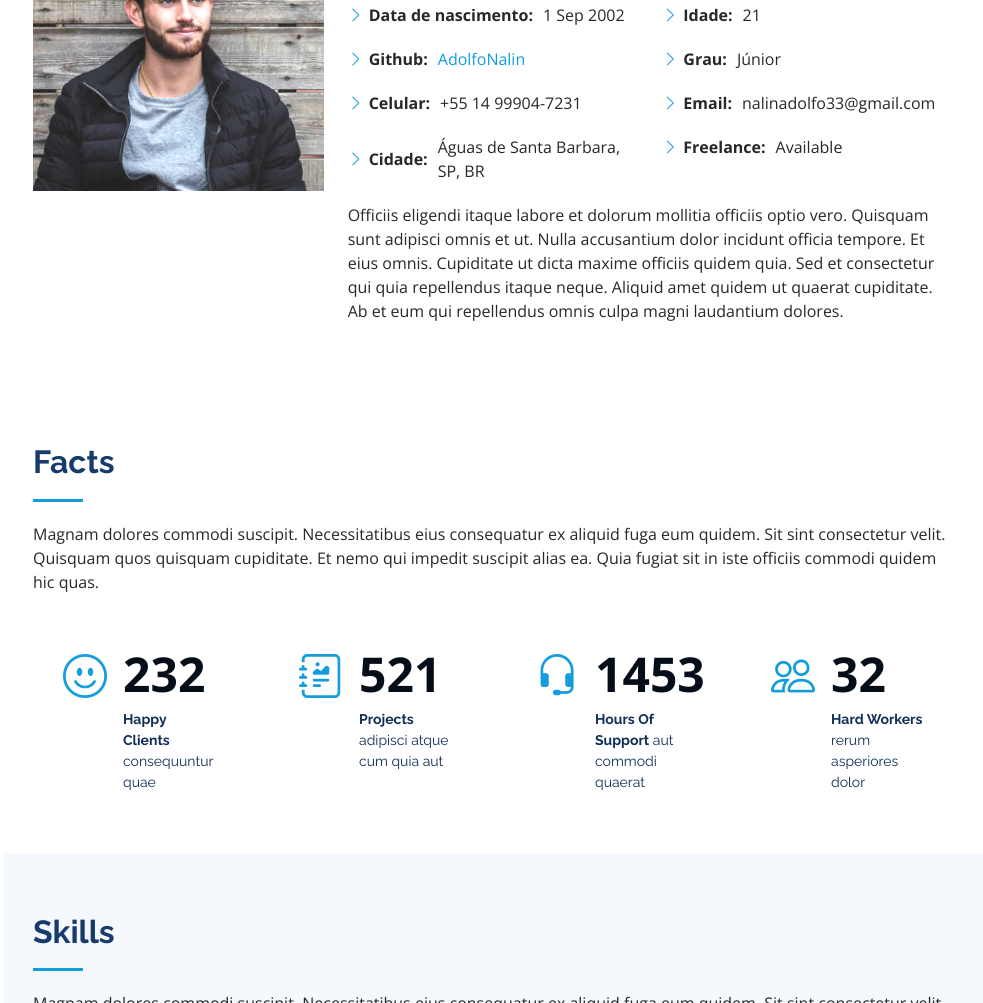
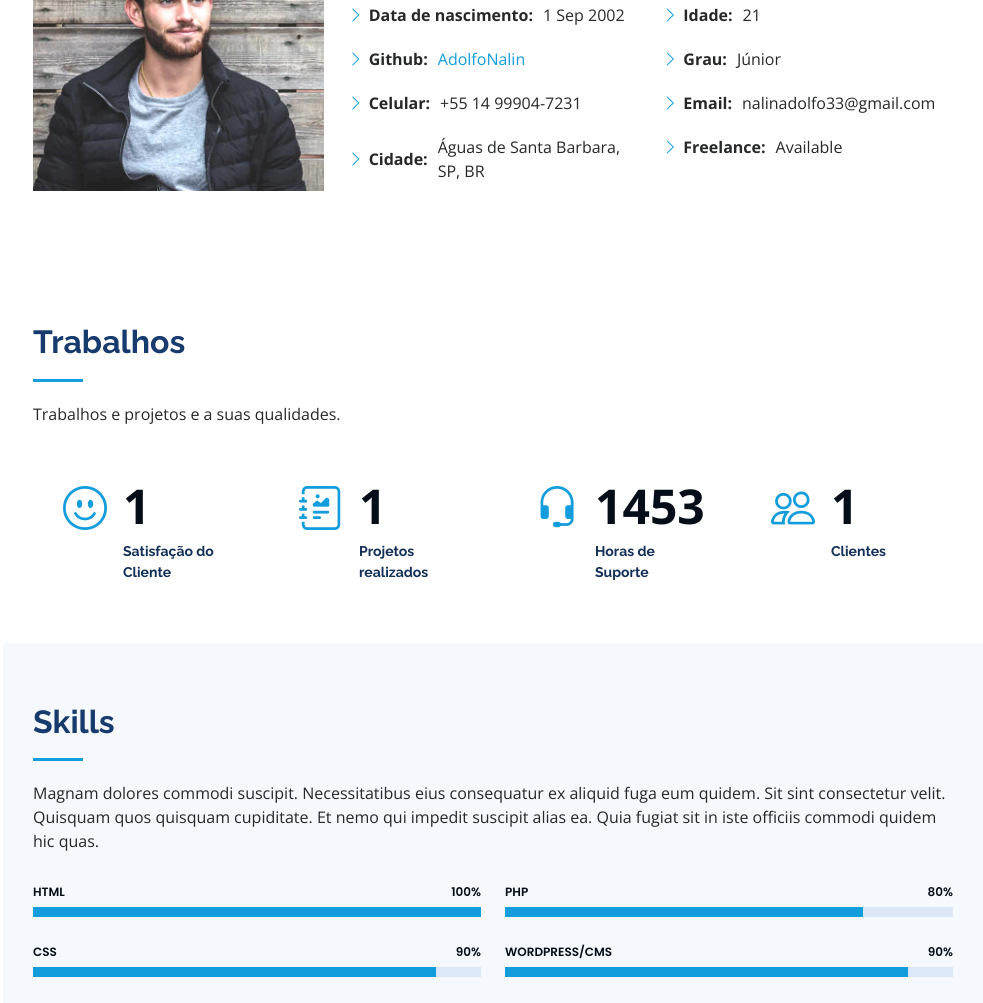
Before and after one commit to AdolfoNalin/Portifolios, a plain HTML site: page iPortfolio/index.html in a window 1280 px wide. Shown: the part 1110-2113 px from the top of the page, without its empty margins (297-1280 px from the left). Drawn offline with nearby package versions, Linux system fonts and the light colour scheme.

Commit message:
Modificando as facts (Trabalhos)

```diff
--- a/iPortfolio/index.html
+++ b/iPortfolio/index.html
@@ -119,13 +119,8 @@
                 </ul>
               </div>
             </div>
-            <p>
-              Officiis eligendi itaque labore et dolorum mollitia officiis optio vero. Quisquam sunt adipisci omnis et ut. Nulla accusantium dolor incidunt officia tempore. Et eius omnis.
-              Cupiditate ut dicta maxime officiis quidem quia. Sed et consectetur qui quia repellendus itaque neque. Aliquid amet quidem ut quaerat cupiditate. Ab et eum qui repellendus omnis culpa magni laudantium dolores.
-            </p>
           </div>
         </div>
-
       </div>
     </section><!-- End About Section -->
 
@@ -134,8 +129,8 @@
       <div class="container">
 
         <div class="section-title">
-          <h2>Facts</h2>
-          <p>Magnam dolores commodi suscipit. Necessitatibus eius consequatur ex aliquid fuga eum quidem. Sit sint consectetur velit. Quisquam quos quisquam cupiditate. Et nemo qui impedit suscipit alias ea. Quia fugiat sit in iste officiis commodi quidem hic quas.</p>
+          <h2>Trabalhos</h2>
+          <p>Trabalhos e projetos e a suas qualidades.</p>
         </div>
 
         <div class="row no-gutters">
@@ -143,16 +138,16 @@
           <div class="col-lg-3 col-md-6 d-md-flex align-items-md-stretch" data-aos="fade-up">
             <div class="count-box">
               <i class="bi bi-emoji-smile"></i>
-              <span data-purecounter-start="0" data-purecounter-end="232" data-purecounter-duration="1" class="purecounter"></span>
-              <p><strong>Happy Clients</strong> consequuntur quae</p>
+              <span data-purecounter-start="0" data-purecounter-end="1" data-purecounter-duration="1" class="purecounter"></span>
+              <p><strong>Satisfação do Cliente</strong></p>
             </div>
           </div>
 
           <div class="col-lg-3 col-md-6 d-md-flex align-items-md-stretch" data-aos="fade-up" data-aos-delay="100">
             <div class="count-box">
               <i class="bi bi-journal-richtext"></i>
-              <span data-purecounter-start="0" data-purecounter-end="521" data-purecounter-duration="1" class="purecounter"></span>
-              <p><strong>Projects</strong> adipisci atque cum quia aut</p>
+              <span data-purecounter-start="0" data-purecounter-end="1" data-purecounter-duration="1" class="purecounter"></span>
+              <p><strong>Projetos realizados</strong></p>
             </div>
           </div>
 
@@ -160,15 +155,15 @@
             <div class="count-box">
               <i class="bi bi-headset"></i>
               <span data-purecounter-start="0" data-purecounter-end="1453" data-purecounter-duration="1" class="purecounter"></span>
-              <p><strong>Hours Of Support</strong> aut commodi quaerat</p>
+              <p><strong>Horas de Suporte</strong></p>
             </div>
           </div>
 
           <div class="col-lg-3 col-md-6 d-md-flex align-items-md-stretch" data-aos="fade-up" data-aos-delay="300">
             <div class="count-box">
               <i class="bi bi-people"></i>
-              <span data-purecounter-start="0" data-purecounter-end="32" data-purecounter-duration="1" class="purecounter"></span>
-              <p><strong>Hard Workers</strong> rerum asperiores dolor</p>
+              <span data-purecounter-start="0" data-purecounter-end="1" data-purecounter-duration="1" class="purecounter"></span>
+              <p><strong>Clientes</strong></p>
             </div>
           </div>
 
```
